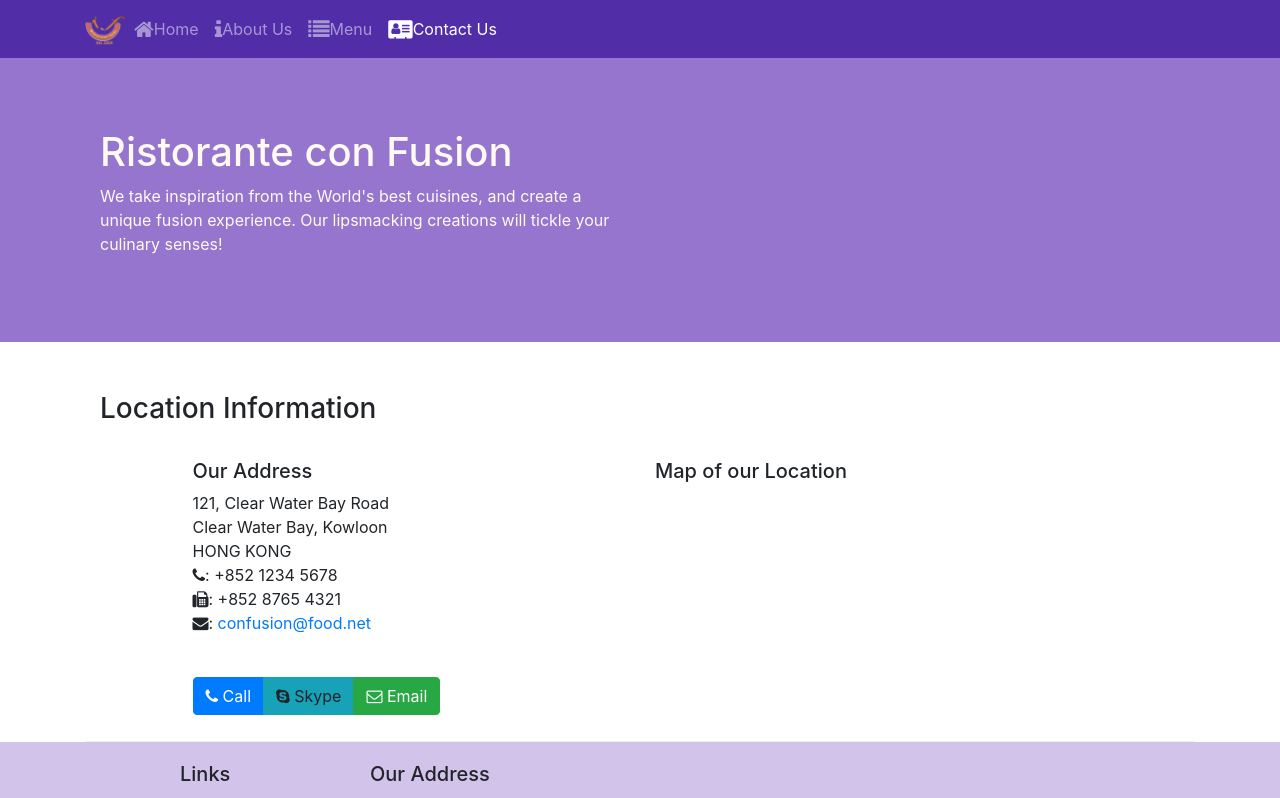
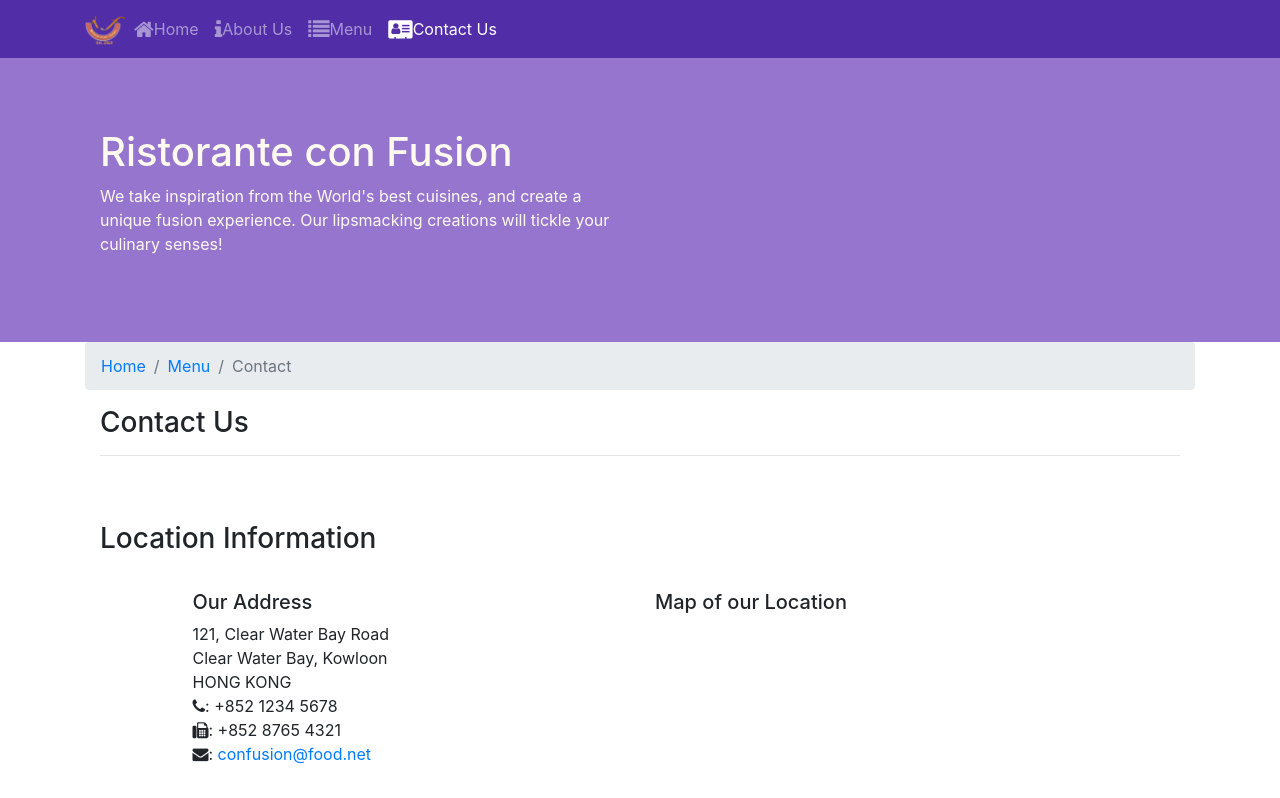
Before and after one commit to kolldavi/fullstack-coursera, a React (Create React App) app in the folder reactCourse/confusion/: page /contactus in a window 1280 px wide. Shown: the top 798 px of the page. Built offline with nearby package versions, Linux system fonts and the light colour scheme.

Commit message:
add Breadcrumb to contact page

```diff
--- a/reactCourse/confusion/src/components/Contact.js
+++ b/reactCourse/confusion/src/components/Contact.js
@@ -1,8 +1,22 @@
 import React from 'react';
-
+import { Breadcrumb, BreadcrumbItem } from 'reactstrap';
+import { Link } from 'react-router-dom';
 function Contact(props) {
 	return (
 		<div className="container">
+			<Breadcrumb>
+				<BreadcrumbItem>
+					<Link to="/home">Home</Link>
+				</BreadcrumbItem>
+				<BreadcrumbItem>
+					<Link to="/menu">Menu</Link>
+				</BreadcrumbItem>
+				<BreadcrumbItem active>Contact</BreadcrumbItem>
+			</Breadcrumb>
+			<div className="col-12">
+				<h3>Contact Us</h3>
+				<hr />
+			</div>
 			<div className="row row-content">
 				<div className="col-12">
 					<h3>Location Information</h3>
```
